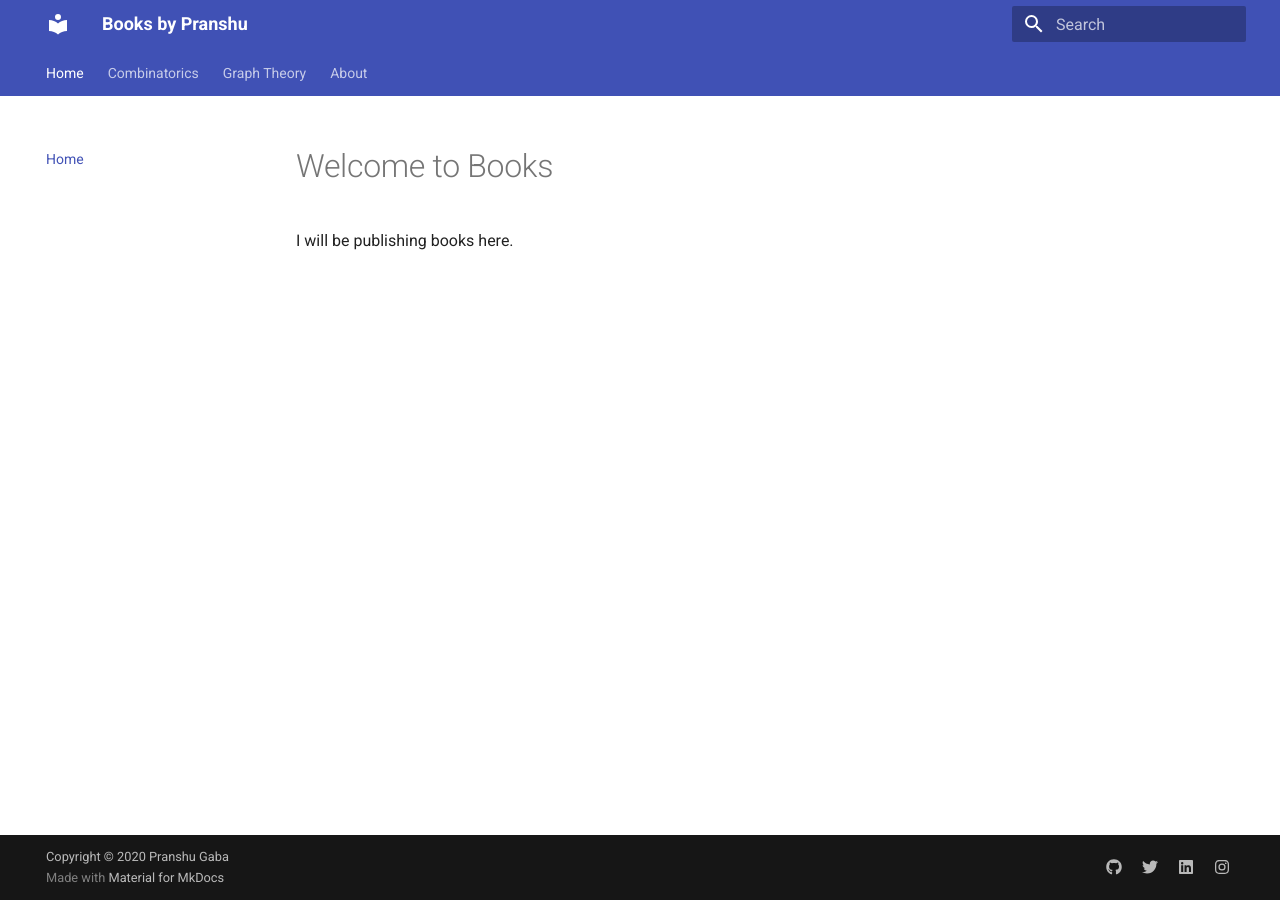
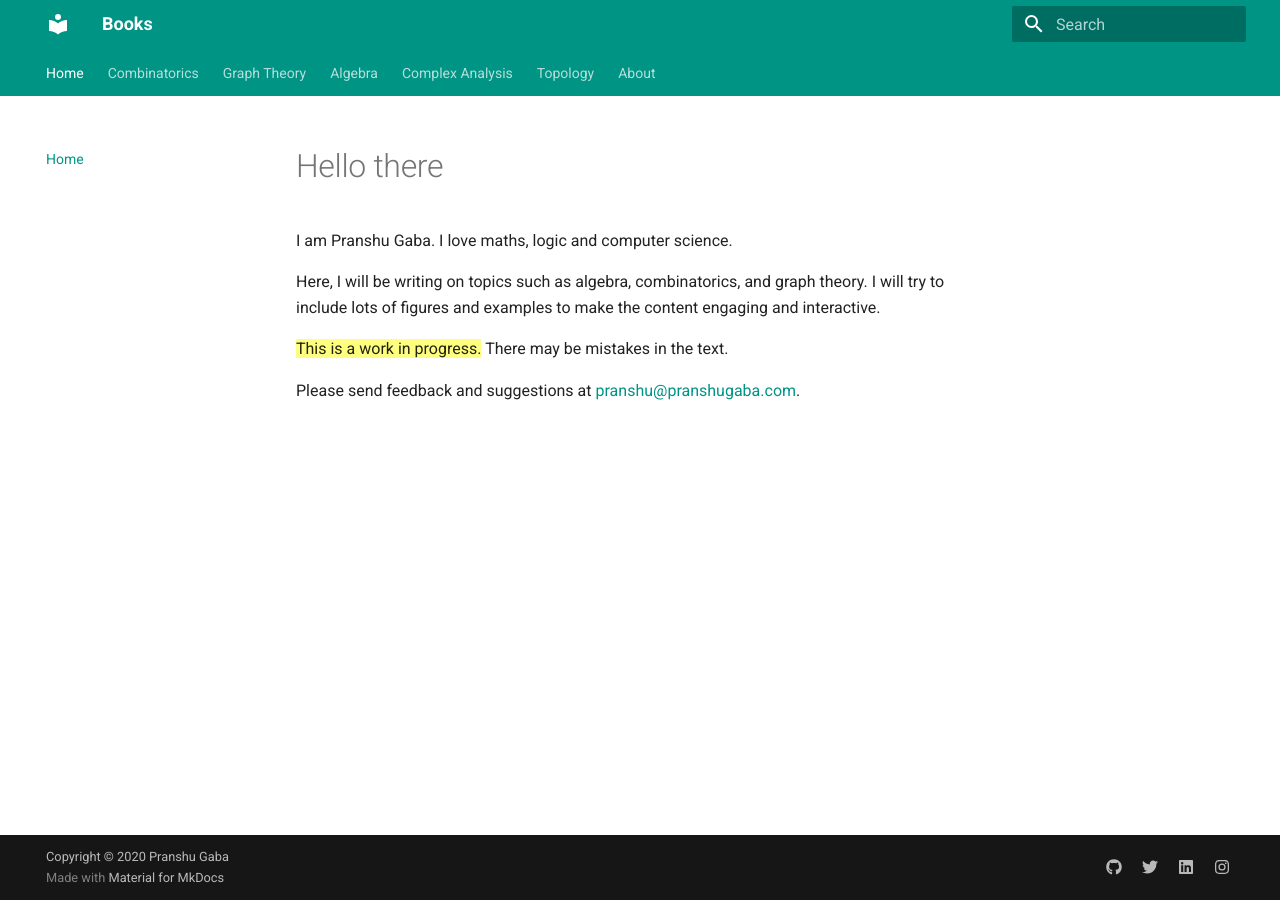
Before and after one commit to pranshugaba/maths-wiki, an MkDocs documentation site: the page built from docs/index.md, in a window 1280 px wide. Built offline with MkDocs 1.6.1 and Material for MkDocs 9.7.7, drawn with Linux system fonts in a browser that asks for light colours.

Commit message:
Add empty pages

```diff
--- a/docs/index.md
+++ b/docs/index.md
@@ -1,3 +1,9 @@
-# Welcome to Books
+# Hello there
 
-I will be publishing books here.
+I am Pranshu Gaba. I love maths, logic and computer science.
+
+Here, I will be writing on topics such as algebra, combinatorics, and graph theory. I will try to include lots of figures and examples to make the content engaging and interactive.
+
+==This is a work in progress.== There may be mistakes in the text.
+
+Please send feedback and suggestions at [pranshu@pranshugaba.com](mailto:pranshu@pranshugaba.com).
--- a/mkdocs.yml
+++ b/mkdocs.yml
@@ -1,4 +1,4 @@
-site_name: Books by Pranshu
+site_name: Books
 site_url: https://books.pranshugaba.com/
 site_author: Pranshu Gaba
 
@@ -6,6 +6,10 @@ copyright: Copyright &copy; 2020 Pranshu Gaba
 theme:
   name: material
   language: en
+
+  palette:
+    primary: teal
+    accent: teal
 
   features:
     - tabs
@@ -67,10 +71,19 @@ extra_javascript:
 nav:
   - Home: 'index.md'
   - 'Combinatorics':
-      - 'Chapter 1': 'combinatorics/1-Introduction.md'
+      - 'How to count?': 'combinatorics/introduction.md'
+      - 'Pigeon Hole Principle': 'combinatorics/pigeon-hole-principle.md'
+      - 'Rule of Sum': 'combinatorics/rule-of-sum.md'
+      - 'Rule of Product': 'combinatorics/rule-of-product.md'
+      - 'Binomial theorem': 'combinatorics/binomial-theorem.md'
   - 'Graph Theory':
-      - 'Part 1':
-        - 'Chapter 1': 'gt1.md'
+      - 'What is a graph?': 'graph-theory/what-is-a-graph.md'
+  - 'Algebra':
+      - 'What is algebra?': 'algebra/introduction.md'
+  - 'Complex Analysis':
+      - 'What is algebra?': 'algebra/introduction.md'
+  - 'Topology':
+      - 'What is topology?': 'topology/introduction.md'
   - About:
-      - 'License': 'license.md'
-      - 'Release Notes': 'release-notes.md'
+      - 'License': 'about/license.md'
+      - 'Release Notes': 'about/release-notes.md'
```
Also changed, not shown: docs/about/license.md (added, +1 -0 lines), docs/about/release-notes.md (added, +1 -0 lines), docs/combinatorics/pigeon-hole-principle.md (added, +6 -0 lines), docs/graph-theory/what-is-a-graph.md (added, +1 -0 lines), docs/combinatorics/introduction.md (renamed from docs/combinatorics/1-Introduction.md), 1 other file.
